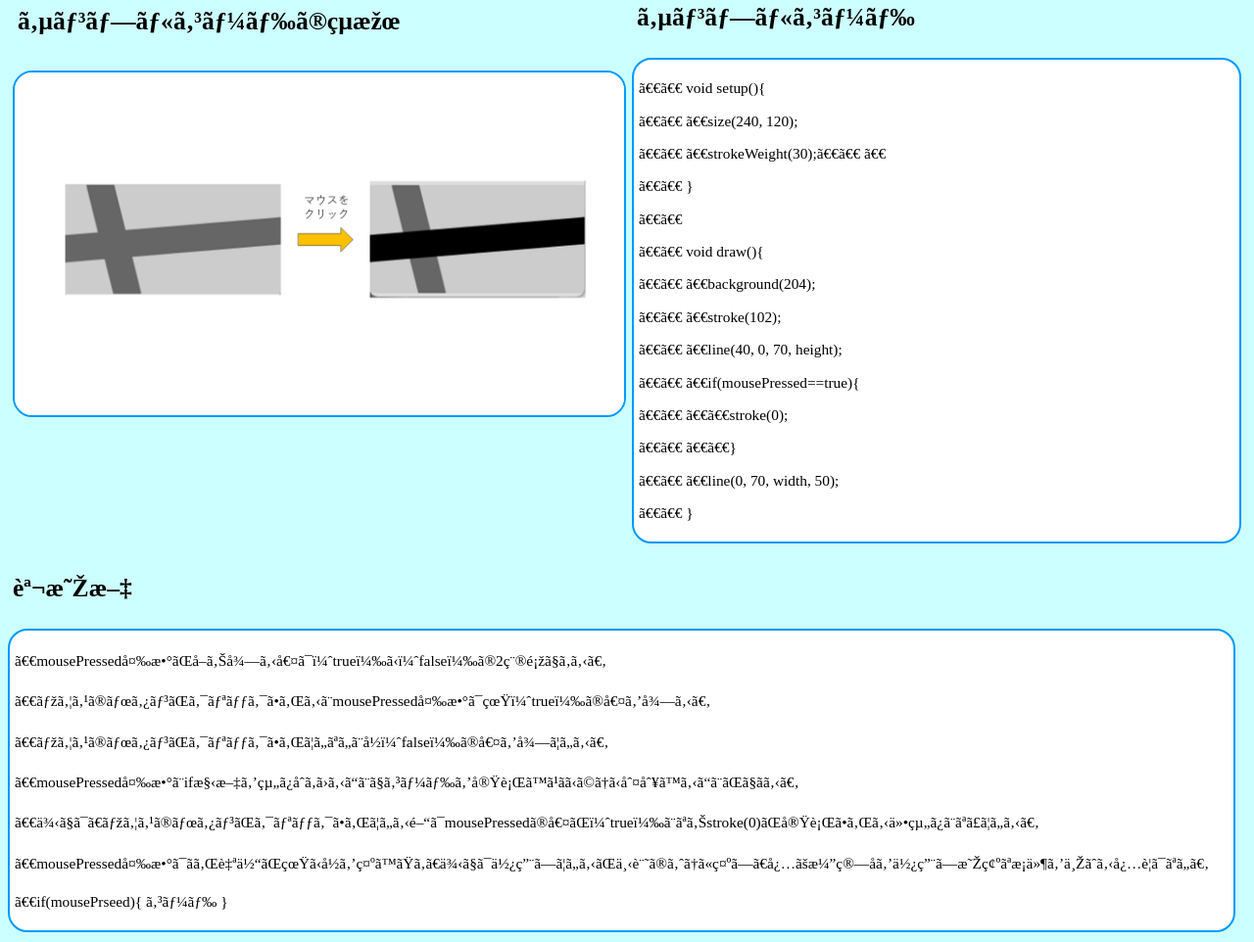
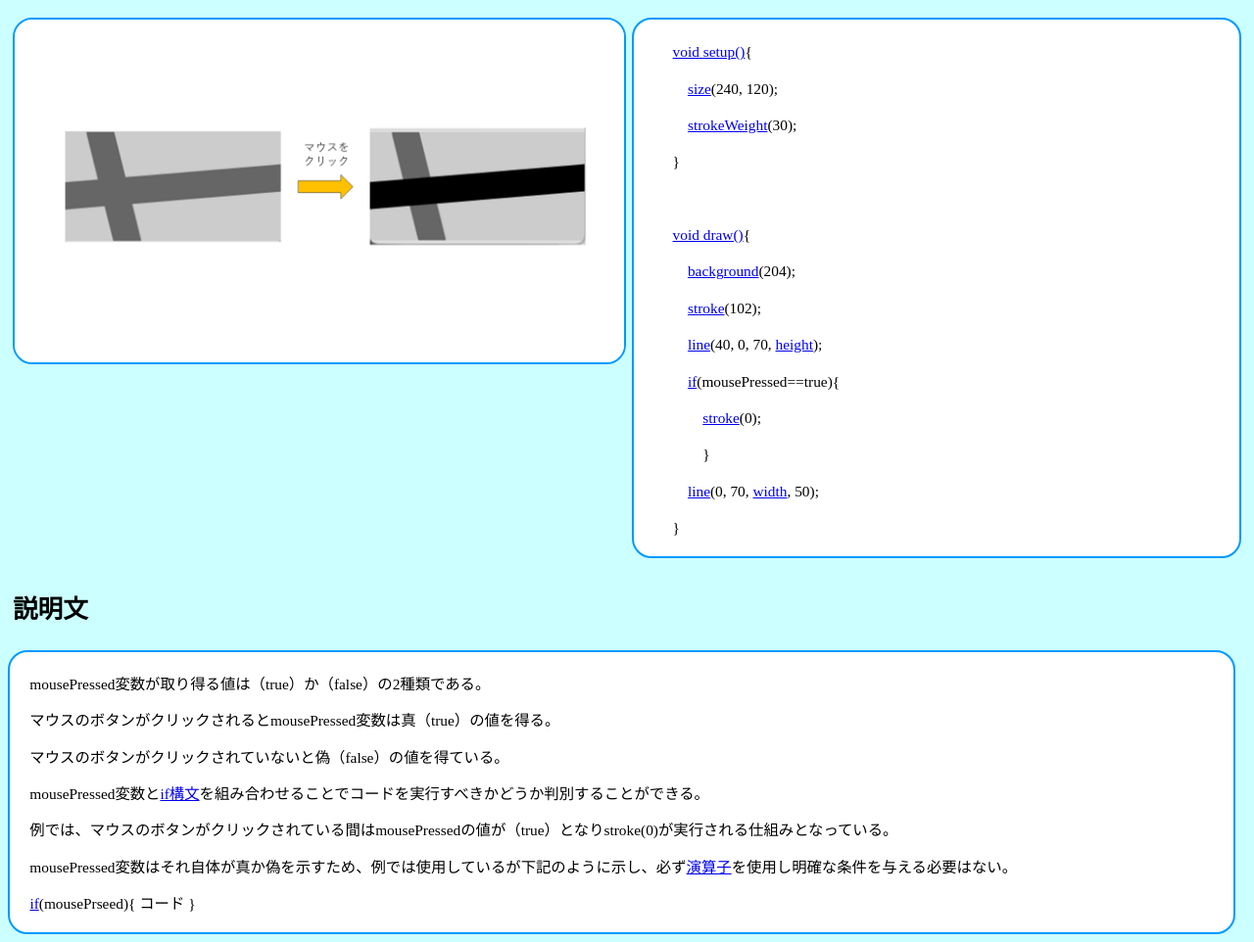
Before and after one commit to o-saringu/5-8, a plain HTML site: page index.html in a window 1280 px wide. Shown: the part 316-1278 px from the top of the page at 98% size. Drawn offline with Linux system fonts and the light colour scheme.

Commit message:
Update index.html

```diff
--- a/index.html
+++ b/index.html
@@ -1,7 +1,14 @@
 <!DOCTYPE html>
+<html lang="jp">
+
 <head>
-<meta charset="UTF=8">
-<link rel="stylesheet" href="style.css">
+  <meta charset="UTF-8">
+  <link rel="stylesheet" href="style.css">
+  <meta name="viewport" content="width=device-width, initial-scale=1.0">
+
+<link rel="preconnect" href="https://fonts.googleapis.com">
+<link rel="preconnect" href="https://fonts.gstatic.com" crossorigin>
+<link href="https://fonts.googleapis.com/css2?family=Bangers&family=M+PLUS+1p:wght@500&family=Oswald&display=swap" rel="stylesheet">
 </head>
 
 <body>
@@ -22,19 +29,19 @@
 	<div class="yoko1">
 	<div class="komidasi2"><p>サンプルコード</div>
 	<div class="code">
-	<p>　　	void setup(){
-	<p>　　	　size(240, 120);
-	<p>　　	　strokeWeight(30);
+	<p>　　	<a href="https://o-saringu.github.io/5-2/"target="_blank" rel="noopener noreferrer" >void setup()</a>{
+	<p>　　	　<a href="https://o-saringu.github.io/size/"target="_blank" rel="noopener noreferrer" >size</a>(240, 120);
+	<p>　　	　<a href="https://o-saringu.github.io/strokeWeight/"target="_blank" rel="noopener noreferrer" >strokeWeight</a>(30);
 	<p>　　	}
 	<p>
-	<p>　　	void draw(){
-	<p>　　	　background(204);
-  	<p>　　	　stroke(102);
-  	<p>　　	　line(40, 0, 70, height);
-  	<p>　　	　if(mousePressed==true){
-	<p>　　	　　stroke(0);
+	<p>　　	<a href="https://o-saringu.github.io/5-1/"target="_blank" rel="noopener noreferrer" >void draw()</a>{
+	<p>　　	　<a href="https://o-saringu.github.io/background/"target="_blank" rel="noopener noreferrer" >background</a>(204);
+  	<p>　　	　<a href="https://o-saringu.github.io/stroke/"target="_blank" rel="noopener noreferrer" >stroke</a>(102);
+  	<p>　　	　<a href="https://o-saringu.github.io/line/"target="_blank" rel="noopener noreferrer" >line</a>(40, 0, 70, <a href="https://o-saringu.github.io/4-3/"target="_blank" rel="noopener noreferrer" >height</a>);
+  	<p>　　	　<a href="https://o-saringu.github.io/if/"target="_blank" rel="noopener noreferrer" >if</a>(mousePressed==true){
+	<p>　　	　　<a href="https://o-saringu.github.io/stroke/"target="_blank" rel="noopener noreferrer" >stroke</a>(0);
 	<p>　　	　　}
-  	<p>　　	　line(0, 70, width, 50);
+  	<p>　　	　<a href="https://o-saringu.github.io/line/"target="_blank" rel="noopener noreferrer" >line</a>(0, 70, <a href="https://o-saringu.github.io/4-3/"target="_blank" rel="noopener noreferrer" >width</a>, 50);
 	<p>　　	}
 	</div>
 	</div>
@@ -45,10 +52,10 @@
 	<p>　mousePressed変数が取り得る値は（true）か（false）の2種類である。
 	<p>　マウスのボタンがクリックされるとmousePressed変数は真（true）の値を得る。
 	<p>　マウスのボタンがクリックされていないと偽（false）の値を得ている。
-	<p>　mousePressed変数とif構文を組み合わせることでコードを実行すべきかどうか判別することができる。
+	<p>　mousePressed変数と<a href="https://o-saringu.github.io/if/"target="_blank" rel="noopener noreferrer" >if構文</a>を組み合わせることでコードを実行すべきかどうか判別することができる。
 	<p>　例では、マウスのボタンがクリックされている間はmousePressedの値が（true）となりstroke(0)が実行される仕組みとなっている。
-	<p>　mousePressed変数はそれ自体が真か偽を示すため、例では使用しているが下記のように示し、必ず演算子を使用し明確な条件を与える必要はない。
-	<p>　if(mousePrseed){ コード }
+	<p>　mousePressed変数はそれ自体が真か偽を示すため、例では使用しているが下記のように示し、必ず<a href="https://o-saringu.github.io/enzansi/"target="_blank" rel="noopener noreferrer" >演算子</a>を使用し明確な条件を与える必要はない。
+	<p>　<a href="https://o-saringu.github.io/if/"target="_blank" rel="noopener noreferrer" >if</a>(mousePrseed){ コード }
 
 </div>
 </body>
```
